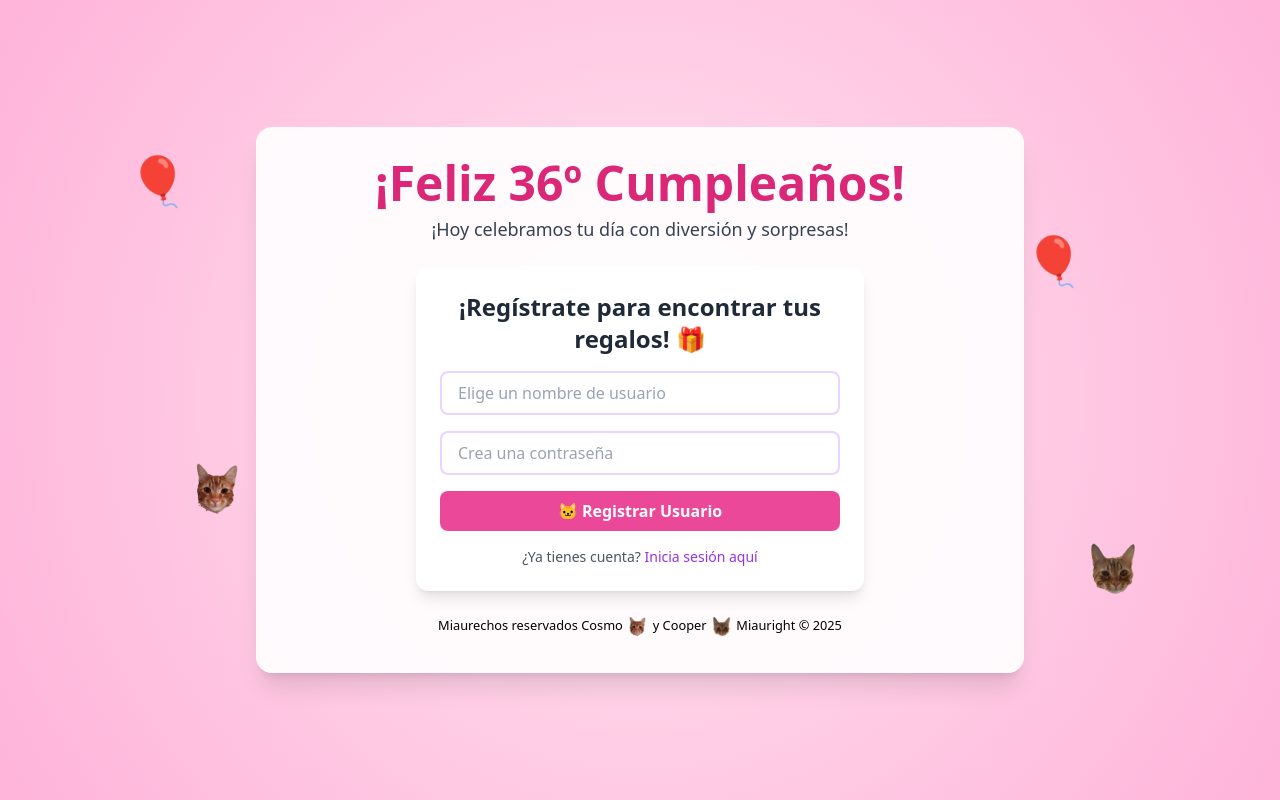
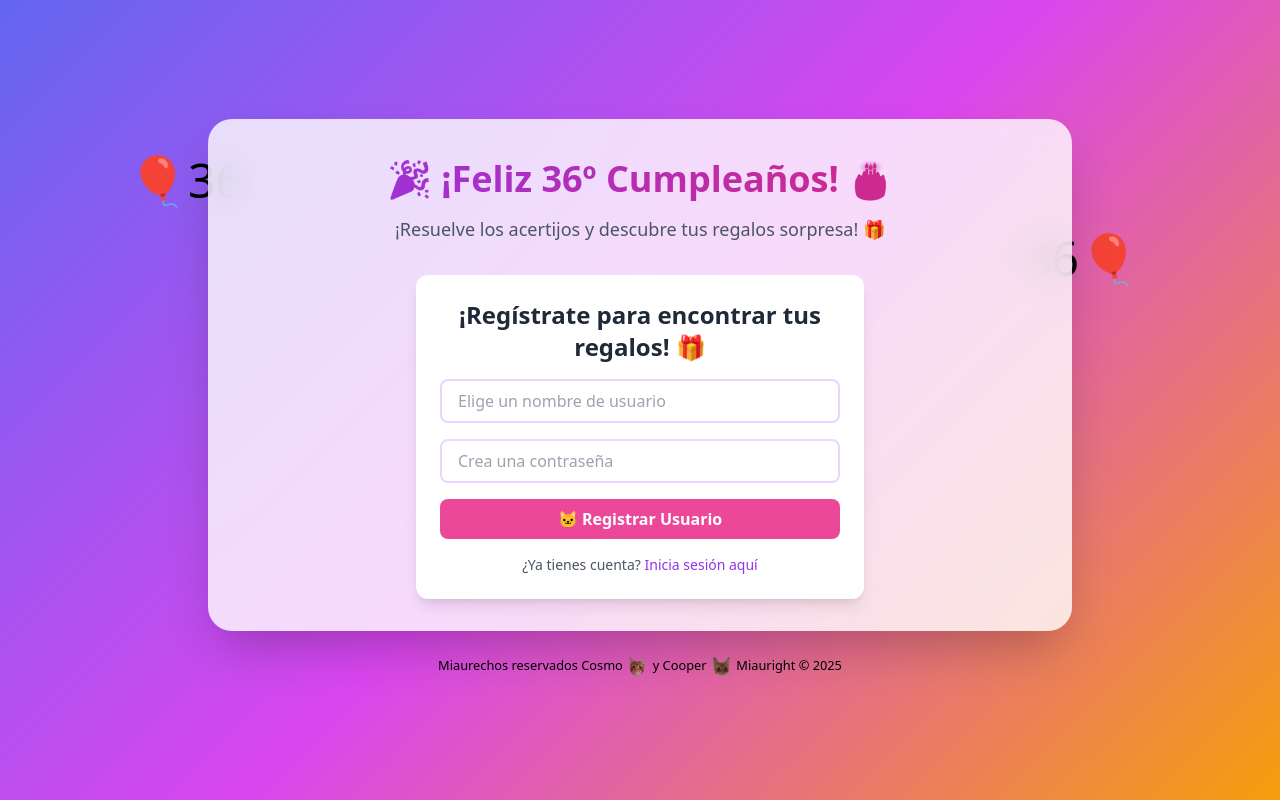
Before and after one commit to topitobravo/cumpleAndrea, a Flask app: page /oajspoihpifojapoisjpiodsa in a window 1280 px wide. Run offline with Flask 3, Linux system fonts and the light colour scheme; some libraries are stand-ins or nearby versions.

Commit message:
Rollback

```diff
--- a/api/templates/base.html
+++ b/api/templates/base.html
@@ -3,60 +3,41 @@
 <head>
     <meta charset="UTF-8">
     <meta name="viewport" content="width=device-width, initial-scale=1.0">
-  <title>🎉 36º Cumpleaños 🎂</title>
+    <title>🎂 36º Cumpleaños - Tesoro 🎉</title>
     <script src="https://cdn.tailwindcss.com"></script>
     <style>
-    /* Fondo en tonos festivos con degradado rosado */
-    body {
-      background: radial-gradient(circle, #ffe4f0, #ffb3d9);
-    }
-    /* Animación para los globos y las cabezas de los gatos */
         @keyframes float {
             0% { transform: translateY(0px); }
             50% { transform: translateY(-20px); }
             100% { transform: translateY(0px); }
         }
-    .floating {
+        .float-effect { animation: float 3s ease-in-out infinite; }
+        .birthday-gradient { background: linear-gradient(135deg, #6366f1 0%, #d946ef 50%, #f59e0b 100%); }
+        .balloon {
+            position: absolute;
+            font-size: 3rem;
             animation: float 4s ease-in-out infinite alternate;
-      position: absolute;
         }
-    .balloon {
-      font-size: 3rem;
-    }
-    .cat-head {
-      width: 50px;
-      height: 50px;
-    }
-    /* Posiciones de los elementos flotantes para pantallas grandes */
-    .floating:nth-child(1) { left: 10%; top: 20%; }
-    .floating:nth-child(2) { left: 80%; top: 30%; }
-    .floating:nth-child(3) { left: 15%; top: 60%; }
-    .floating:nth-child(4) { left: 85%; top: 70%; }
-
-    /* Ajustes responsivos para móviles */
-    @media (max-width: 640px) {
-      .floating:nth-child(1) { left: 5%; top: 10%; }
-      .floating:nth-child(2) { left: 75%; top: 15%; }
-      .floating:nth-child(3) { left: 10%; top: 70%; }
-      .floating:nth-child(4) { left: 70%; top: 75%; }
-    }
+        .balloon:nth-child(1) { left: 10%; top: 20%; animation-delay: 0s; }
+        .balloon:nth-child(2) { left: 80%; top: 30%; animation-delay: 1s; }
     </style>
 </head>
-<body class="min-h-screen flex flex-col justify-center items-center relative">
-  <!-- Elementos flotantes -->
-  <div class="balloon floating">🎈</div>
-  <div class="balloon floating">🎈</div>
-  <img src="static/cosmo_cabeza.png" alt="Cosmo" class="cat-head floating">
-  <img src="static/cooper_cabeza.png" alt="Cooper" class="cat-head floating">
+<body class="birthday-gradient min-h-screen flex justify-center items-center relative">
+    <div class="balloon">🎈36</div>
+    <div class="balloon">36🎈</div>
+    <div class="container mx-auto px-4 py-8 max-w-4xl">
+        <div class="bg-white/80 backdrop-blur-lg rounded-3xl shadow-2xl p-8 transform transition-all duration-300 hover:shadow-3xl">
+            <header class="text-center mb-8">
+                <h1 class="text-4xl font-bold bg-gradient-to-r from-purple-600 to-pink-600 bg-clip-text text-transparent py-2">
+                    🎉 ¡Feliz 36º Cumpleaños! 🎂
+                </h1>
+                <p class="text-gray-600 mt-2 text-lg">¡Resuelve los acertijos y descubre tus regalos sorpresa! 🎁</p>
+            </header>
 
-  <div class="container mx-auto px-4 py-8 max-w-3xl bg-white/90 backdrop-blur-sm rounded-2xl shadow-xl">
-    <header class="text-center mb-6">
-      <h1 class="text-5xl font-bold text-pink-600 mb-2">¡Feliz 36º Cumpleaños!</h1>
-      <p class="text-gray-700 text-lg">¡Hoy celebramos tu día con diversión y sorpresas!</p>
-    </header>
             <main>
                 {% block content %}{% endblock %}
             </main>
+        </div>
         <footer>
             <p>Miaurechos reservados Cosmo <img src="static/cosmo_cabeza.png" alt="Cosmo" class="gato-img">
                y Cooper <img src="static/cooper_cabeza.png" alt="Cooper" class="gato-img"> Miauright © 2025 </p>
@@ -78,5 +59,6 @@
             </style>
         </footer>
     </div>
+
 </body>
 </html>
```
Lines whose indentation alone changed are shown as unchanged.
